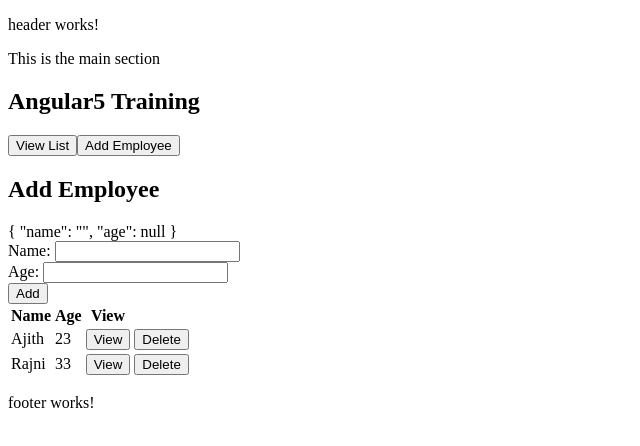
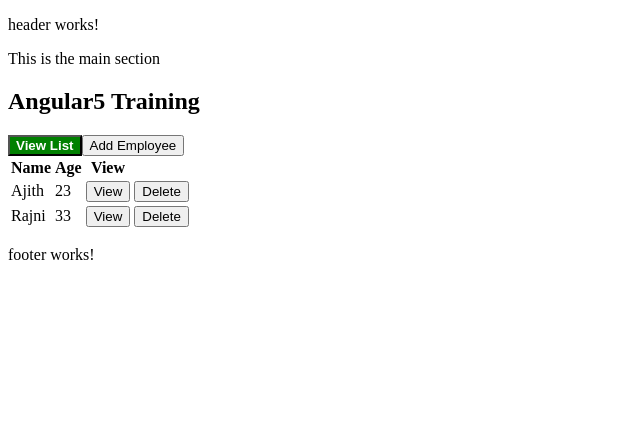
Before and after one commit to MAHI2363/angular5-training, an Angular app: page / in a window 1280 px wide. Shown: the top 446 px of the page, without its empty margins (0-640 px from the left). Built offline with nearby package versions, Linux system fonts and the light colour scheme.

Commit message:
assignment1 solved

```diff
--- a/src/app/app.component.css
+++ b/src/app/app.component.css
@@ -1,3 +1,9 @@
 tr.selected{
     background-color: yellow;
 }
+
+.active{
+    background-color: green;
+    color: #fff;
+    font-weight: bold;
+}
--- a/src/app/app.component.html
+++ b/src/app/app.component.html
@@ -3,11 +3,11 @@
 This is the main section
 <h2>{{title}}</h2>
 
-<button>View List</button>
-<button>Add Employee</button>
+<button [ngClass]="{ 'active': activeView === 'list' }" (click)="selectView('list')">View List</button>
+<button [ngClass]="{ 'active': activeView === 'addEmployee' }" (click)="selectView('addEmployee')">Add Employee</button>
 
 
-<div>
+<div *ngIf="activeView === 'addEmployee'">
   <h2>Add Employee</h2>
   {{newEmployee | json }}
   <div>
@@ -21,6 +21,7 @@ This is the main section
 </div>
 
 
+<div *ngIf="activeView === 'list'">
 <table>
   <thead>
     <tr>
@@ -31,11 +32,11 @@ This is the main section
     </tr>
   </thead>
   <tbody>
-    <tr *ngFor="let emp of employees" [ngClass]="{ 'selected' : emp.selected }">
+    <tr *ngFor="let emp of employees; let i = index" [ngClass]="{ 'selected' : emp.selected }">
       <td>{{emp.name}}</td>
       <td>{{emp.age}}</td>
       <td> <button (click)="onSelectEmployee(emp)">View</button> </td>
-      <td><button>Delete </button></td>
+      <td><button (click)="deleteEmployee(i)">Delete</button></td>
     </tr>
   </tbody>
 </table>
@@ -45,5 +46,5 @@ This is the main section
   <p>Name: {{selectedEmployee.name }}</p>
   <p>Age: {{selectedEmployee.age }}</p>
 </div>
-
+</div>
 <app-footer></app-footer>
--- a/src/app/app.component.ts
+++ b/src/app/app.component.ts
@@ -8,6 +8,7 @@ import { Employee } from './models/employee';
 })
 export class AppComponent {
   title = 'Angular5 Training';
+  activeView = 'list';
   selectedEmployee;
   newEmployee: Employee = new Employee('', null);
   employees: Array<Employee> = [
@@ -29,4 +30,12 @@ export class AppComponent {
     this.employees.push(this.newEmployee);
   }
 
+  selectView(viewName){
+    this.activeView = viewName;
+  }
+
+  deleteEmployee(empIndex) {
+    this.employees.splice(empIndex, 1);
+  }
+
 }
```
